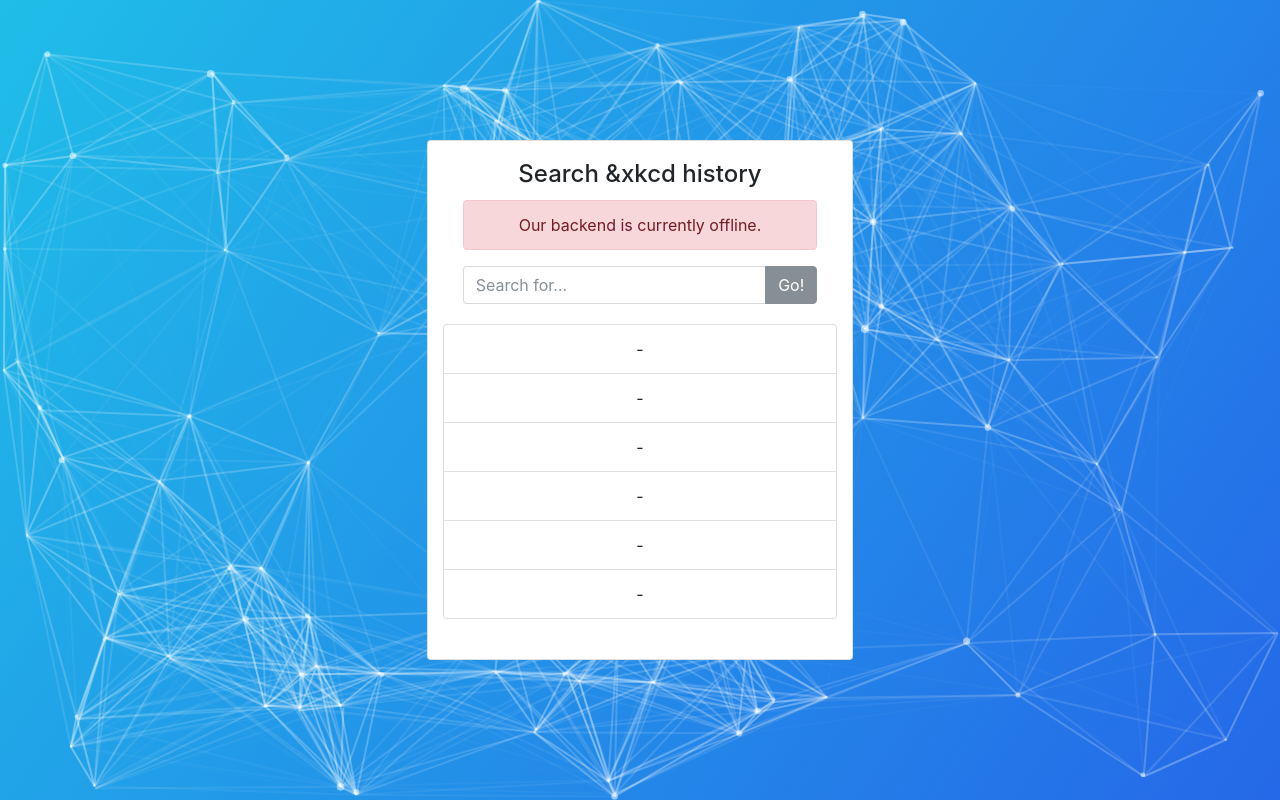
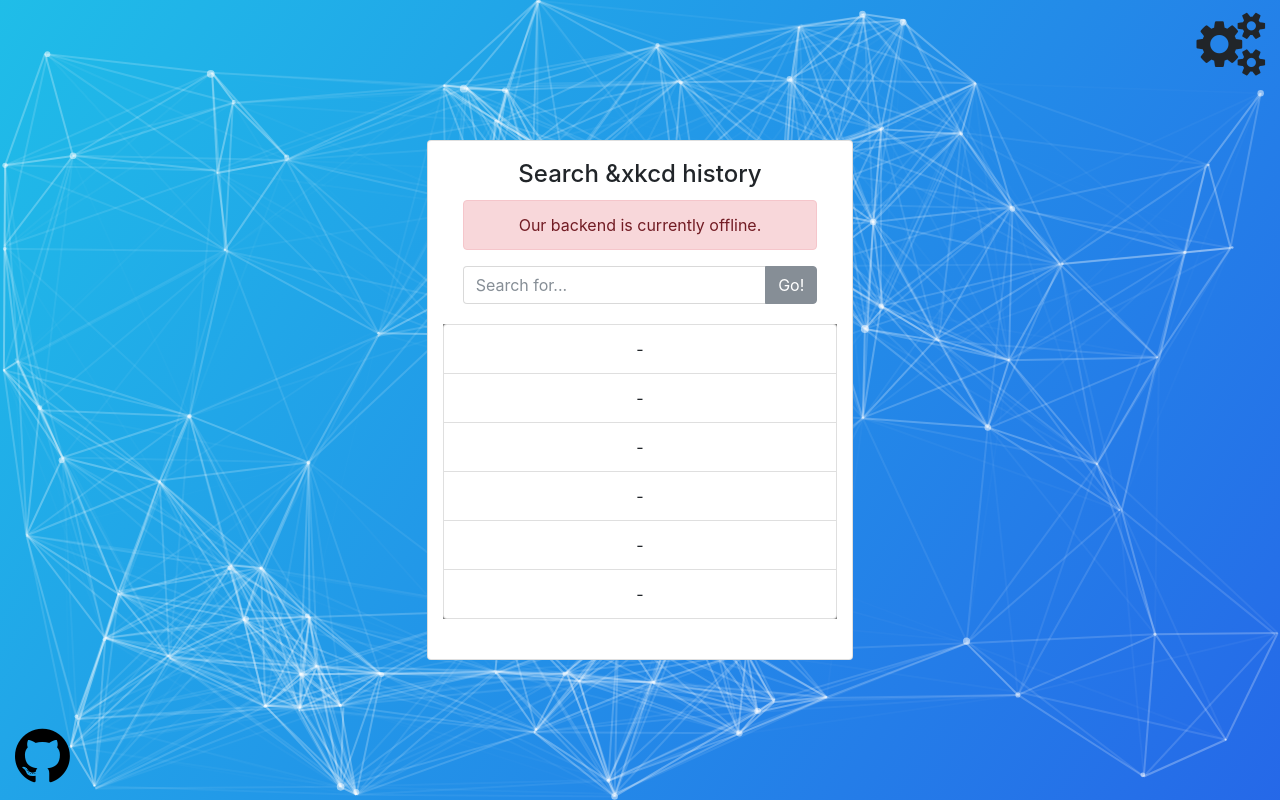
Before and after one commit to kaliumxyz/bismundium, a website: page public/index.html in a window 1280 px wide. Drawn offline with nearby package versions, Linux system fonts and the light colour scheme.

Commit message:
[GUI] rendering rework

```diff
--- a/public/assets/js/app.js
+++ b/public/assets/js/app.js
@@ -1,3 +1,72 @@
+window.addEventListener('load',_ => {
+	'use strict'
+	function toggleBackground(){
+		hyperHTML.bind(document.querySelector('.background'))` `.remove()
+	}
+	hyperHTML.bind(document.body)`
+	<div class='container-fluid' id="main">
+		<div class='row align-items-center content'>
+			<div class='col-1 col-md-4'></div>
+
+			<div class='col-10 col-md-4 text-center card'>
+				<div class="card-body">
+					<h4 class="card-title">Search <span class='blue'>&amp;</span><span oninput='this.classList.add("err")' class='blue room' contenteditable=true>xkcd</span> history</h4>
+						<div class="alert alert-info" role="alert" id='alert'>
+							connecting...
+						</div>
+					<div class='card-block'>
+						<div class="input-group">
+							<input type="text" class="form-control" placeholder="Search for...">
+							<span class="input-group-btn">
+								<button class="btn btn-secondary" type="button">Go!</button>
+							</span>
+						</div>
+					</div>
+				</div>
+				<div class='card-block'>
+					<ul class='list-group mock' id='list'>
+						<li class='list-group-item'> - </li>
+						<li class='list-group-item'> - </li>
+						<li class='list-group-item'> - </li>
+						<li class='list-group-item'> - </li>
+						<li class='list-group-item'> - </li>
+						<li class='list-group-item'> - </li>
+					</ul>
+				</div>
+				<div class="card-body">
+				</div>
+			</div>
+			<div class='col-1 col-md-4'></div>
+		</div>
+	</div>
+	<header class="header ">
+		<div class="container-fluid">
+			<div class="row">
+			<span class="col-4">
+			</span>
+				<span class="text-muted col-4"></span>
+				<span class="settings col-4 text-right">
+					<!-- add a quick way to toggle -->
+				<a onclick=${toggleBackground}> <i class="fa fa-gears fa-lg"></i></a>
+			</span>
+			</div>
+		</div>
+	</header>
+	<footer class="footer ">
+		<div class="container-fluid">
+			<div class="row">
+			<span class="col-4">
+			<a href="https://github.com/kaliumxyz/bismundium/"> <i class="fa fa-github fa-lg"></i></a>
+			</span>
+			<span class="text-muted col-4"></span>
+			<span class="settings col-4 text-right">
+			</span>
+			</div>
+		</div>
+	</footer>
+
+	<div id="particles-js" class="background"></div>
+		`
 	/* particlesJS.load(@dom-id, @path-json, @callback (optional)); */
 	particlesJS.load('particles-js', 'assets/particles.json', _ => {
 		const socket = new WebSocket('ws://localhost')
@@ -37,3 +106,13 @@
 		}
 
 	})
+})
+
+function match(el){
+	rooms.find(x => x === el.innerText)
+}
+
+function toggleBackground(){
+	'use strict'
+	hyperHTML.bind(document.querySelector('.background'))` `
+}
--- a/public/index.html
+++ b/public/index.html
@@ -10,6 +10,7 @@
 	<!-- bootstrap -->
 	<link rel="stylesheet" href="https://maxcdn.bootstrapcdn.com/bootstrap/4.0.0-beta/css/bootstrap.min.css" integrity="sha384-/Y6pD6FV/Vv2HJnA6t+vslU6fwYXjCFtcEpHbNJ0lyAFsXTsjBbfaDjzALeQsN6M"
 	 crossorigin="anonymous">
+	<link href="https://maxcdn.bootstrapcdn.com/font-awesome/4.7.0/css/font-awesome.min.css" rel="stylesheet" integrity="sha384-wvfXpqpZZVQGK6TAh5PVlGOfQNHSoD2xbE+QkPxCAFlNEevoEH3Sl0sibVcOQVnN" crossorigin="anonymous">
 	<style>
 		html,
 		body {
@@ -87,11 +88,28 @@
 			height: 100vh;
 		}
 
-		.blue {
-			/* color: blue; */
+		.mock {
+				background: gray;
+			}
+
+		.err {
+			background: #f8d7da;
 		}
-		.room {
-			/* background: lightgray; */
+
+		footer {
+			position: fixed;
+			bottom: 20px;
+			width: 100%;
+		}
+		header {
+			position: fixed;
+			top: 20px;
+			width: 100%;
+		}
+		footer a, header a {
+			font-size: 3em;
+			color: black;
+			text-decoration: none;
 		}
 
 	</style>
@@ -99,43 +117,6 @@
 
 <body>
 
-	<div class='container-fluid'>
-		<div class='row align-items-center content'>
-			<div class='col-1 col-md-4'></div>
-
-			<div class='col-10 col-md-4 text-center card'>
-				<div class="card-body">
-					<h4 class="card-title">Search <span class='blue'>&amp;</span><span oninput='' class='blue room' contenteditable=true>xkcd</span> history</h4>
-						<div class="alert alert-info" role="alert" id='alert'>
-							connecting...
-						</div>
-					<div class='card-block'>
-						<div class="input-group">
-							<input type="text" class="form-control" placeholder="Search for...">
-							<span class="input-group-btn">
-								<button class="btn btn-secondary" type="button">Go!</button>
-							</span>
-						</div>
-					</div>
-				</div>
-				<div class='card-block'>
-					<ul class='list-group' id='list'>
-						<li class='list-group-item'> - </li>
-						<li class='list-group-item'> - </li>
-						<li class='list-group-item'> - </li>
-						<li class='list-group-item'> - </li>
-						<li class='list-group-item'> - </li>
-						<li class='list-group-item'> - </li>
-					</ul>
-				</div>
-				<div class="card-body">
-				</div>
-			</div>
-			<div class='col-1 col-md-4'></div>
-		</div>
-	</div>
-
-	<div id="particles-js" class="background"></div>
 
 	<!-- hyperHTML -->
 	<script src='./assets/js/min.js'></script>
@@ -145,7 +126,6 @@
 	<script src='./assets/js/app.js'></script>
 
 	<!-- bootstrap -->
-	</script>
 	<script src="https://code.jquery.com/jquery-3.2.1.slim.min.js" integrity="sha384-KJ3o2DKtIkvYIK3UENzmM7KCkRr/rE9/Qpg6aAZGJwFDMVNA/GpGFF93hXpG5KkN"
 	 crossorigin="anonymous"></script>
 	<script src="https://cdnjs.cloudflare.com/ajax/libs/popper.js/1.11.0/umd/popper.min.js" integrity="sha384-b/U6ypiBEHpOf/4+1nzFpr53nxSS+GLCkfwBdFNTxtclqqenISfwAzpKaMNFNmj4"
```
Also changed, not shown: index.js (+43 -43 lines). Lines whose indentation alone changed are shown as unchanged.
